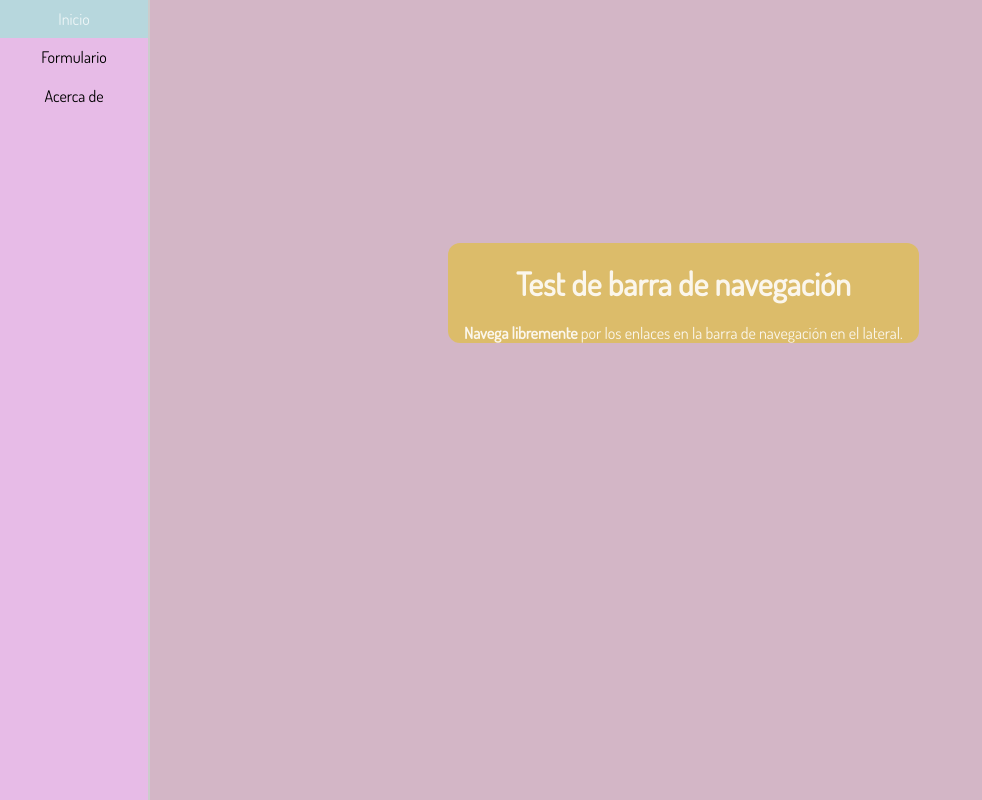
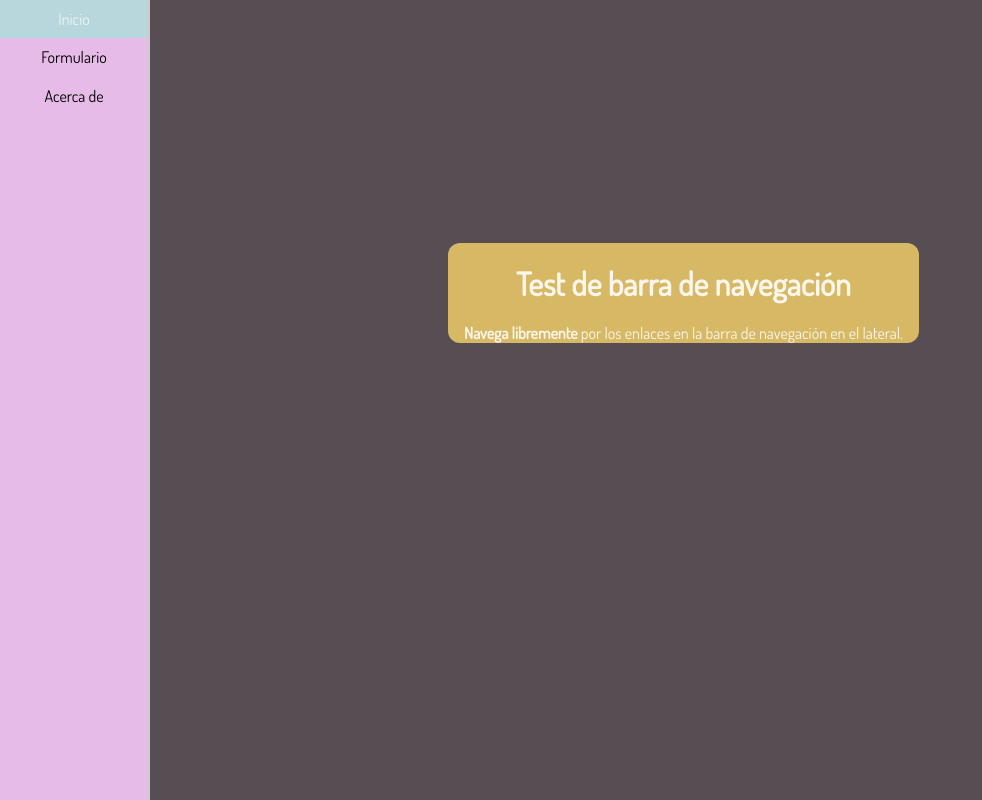
Before and after one commit to YayCee7/Practicas, a plain HTML site: page Test de Navbar/index.html in a window 1280 px wide. Shown: the whole page, without its empty margins (0-982 px from the left). Drawn offline with Linux system fonts and the light colour scheme.

Commit message:
Fix: mejor background by Dan :v - Sacado de contexto

```diff
--- a/Test de Navbar/css/style.css
+++ b/Test de Navbar/css/style.css
@@ -4,7 +4,7 @@
 }
 
 body {
-	background-color: rgb(211, 182, 198);
+	background-color: rgb(86 78 83);
 	margin: 0px;
 }
 
```
